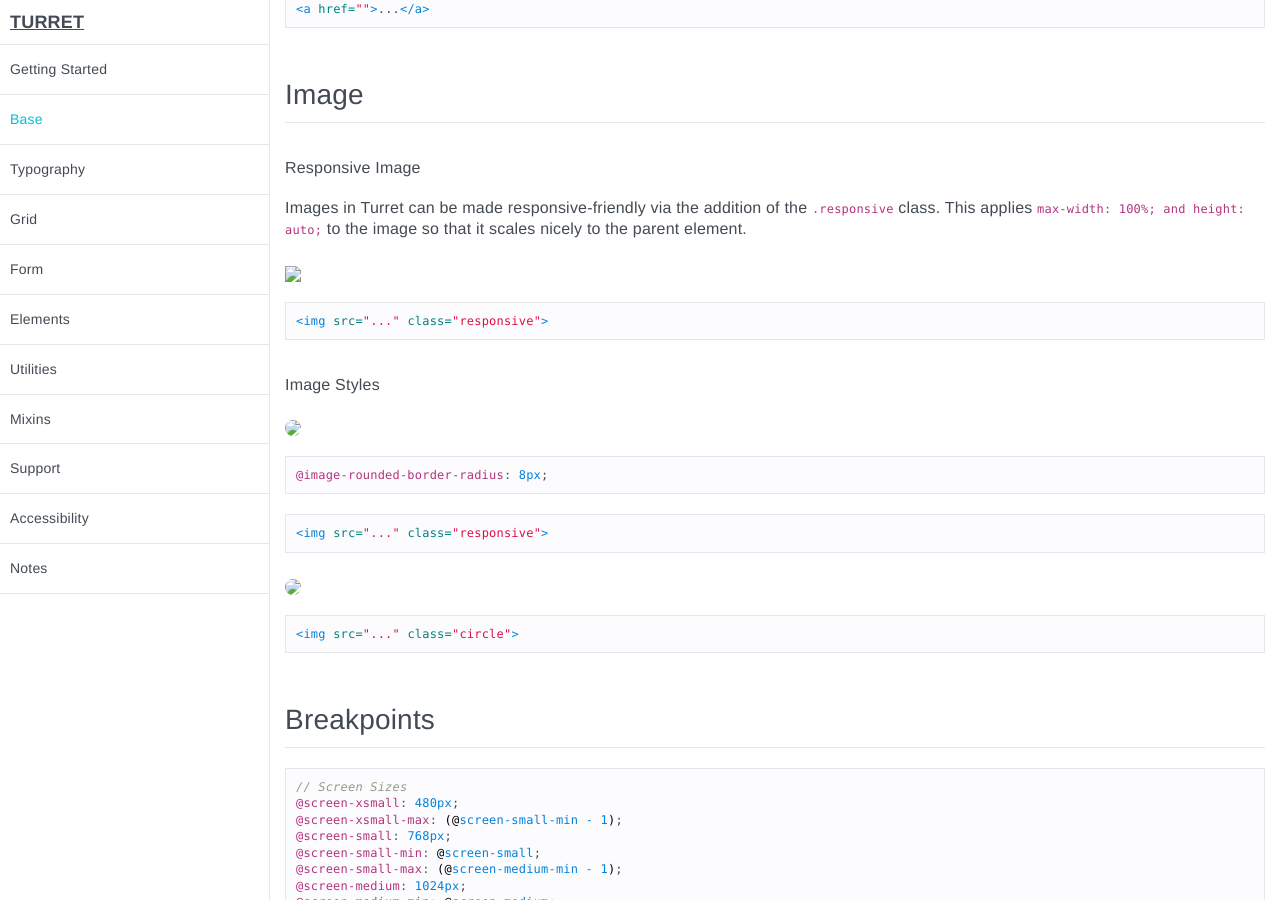
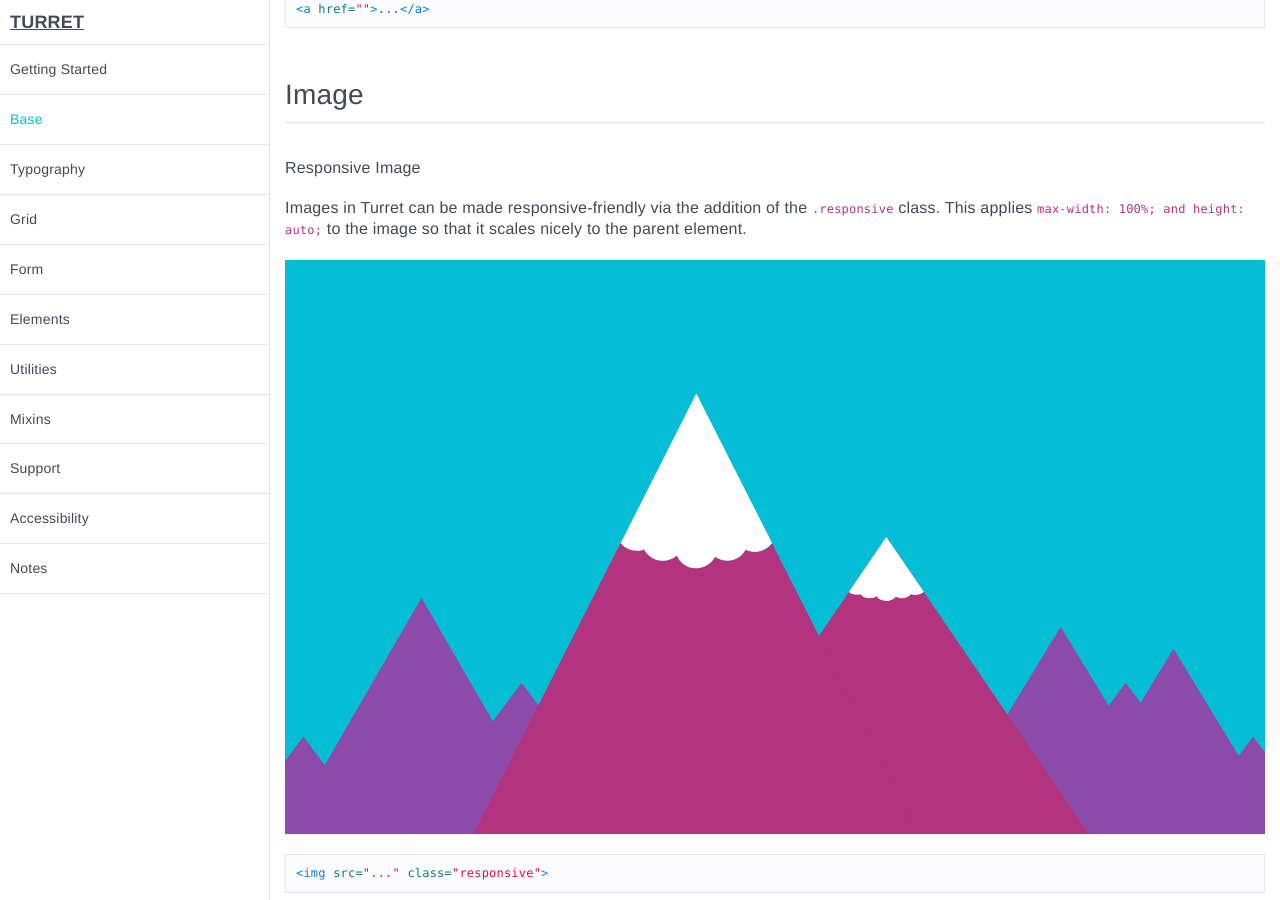
Before and after one commit to scottdejonge/docs, a Jekyll site: the page built from docs/Base.md, in a window 1280 px wide and 900 px high, scrolled down 5272 px. Built offline with Jekyll 4.4.1, drawn with Linux system fonts in a browser that asks for light colours.

Commit message:
Image assets

````diff
--- a/docs/Base.md
+++ b/docs/Base.md
@@ -263,7 +263,7 @@ Some top level definitions for the base font-size styles on the `<html>` tag, wi
 
 Images in Turret can be made responsive-friendly via the addition of the `.responsive` class. This applies `max-width: 100%; and height: auto;` to the image so that it scales nicely to the parent element.
 
-<img src="img/photo.svg" class="responsive">
+<img src="/assets/images/photo.svg" class="responsive">
 
 ```html
 <img src="..." class="responsive">
@@ -271,7 +271,7 @@ Images in Turret can be made responsive-friendly via the addition of the `.respo
 
 ### Image Styles
 
-<img src="img/image.svg" class="rounded">
+<img src="/assets/images/image.svg" class="rounded">
 
 ```scss
 @image-rounded-border-radius: 8px;
@@ -281,7 +281,7 @@ Images in Turret can be made responsive-friendly via the addition of the `.respo
 <img src="..." class="responsive">
 ```
 
-<img src="img/image.svg" class="circle">
+<img src="/assets/images/image.svg" class="circle">
 
 ```html
 <img src="..." class="circle">
````
Also changed, not shown: docs/assets/images/design.svg (added), docs/assets/images/grid.svg (added), docs/assets/images/image.svg (added), docs/assets/images/photo.svg (added), docs/assets/images/responsive.svg (added), docs/assets/images/semantic.svg (added), docs/assets/images/styles.svg (added), docs/assets/images/template.svg (added), docs/assets/images/theme.svg (added).
